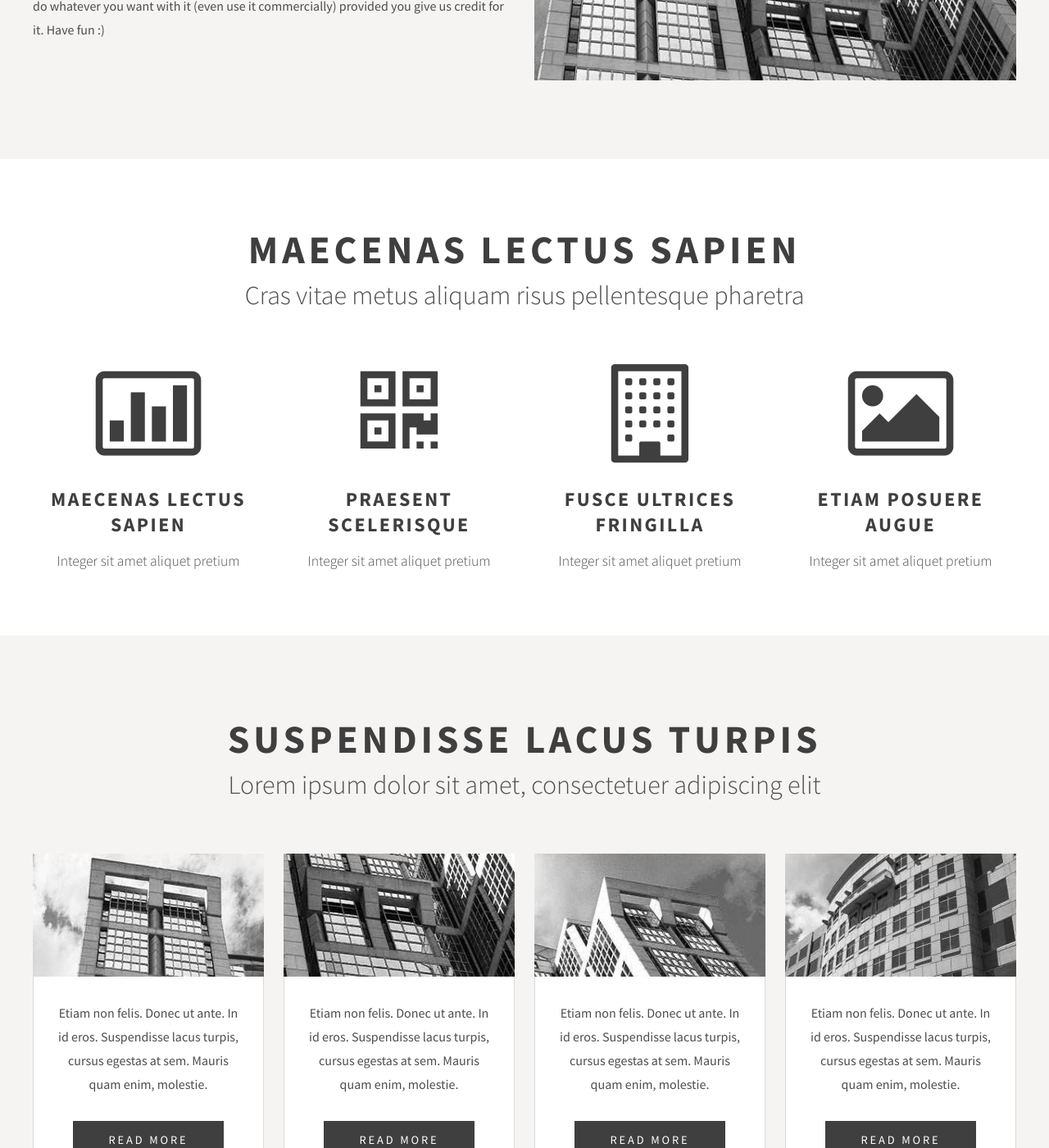
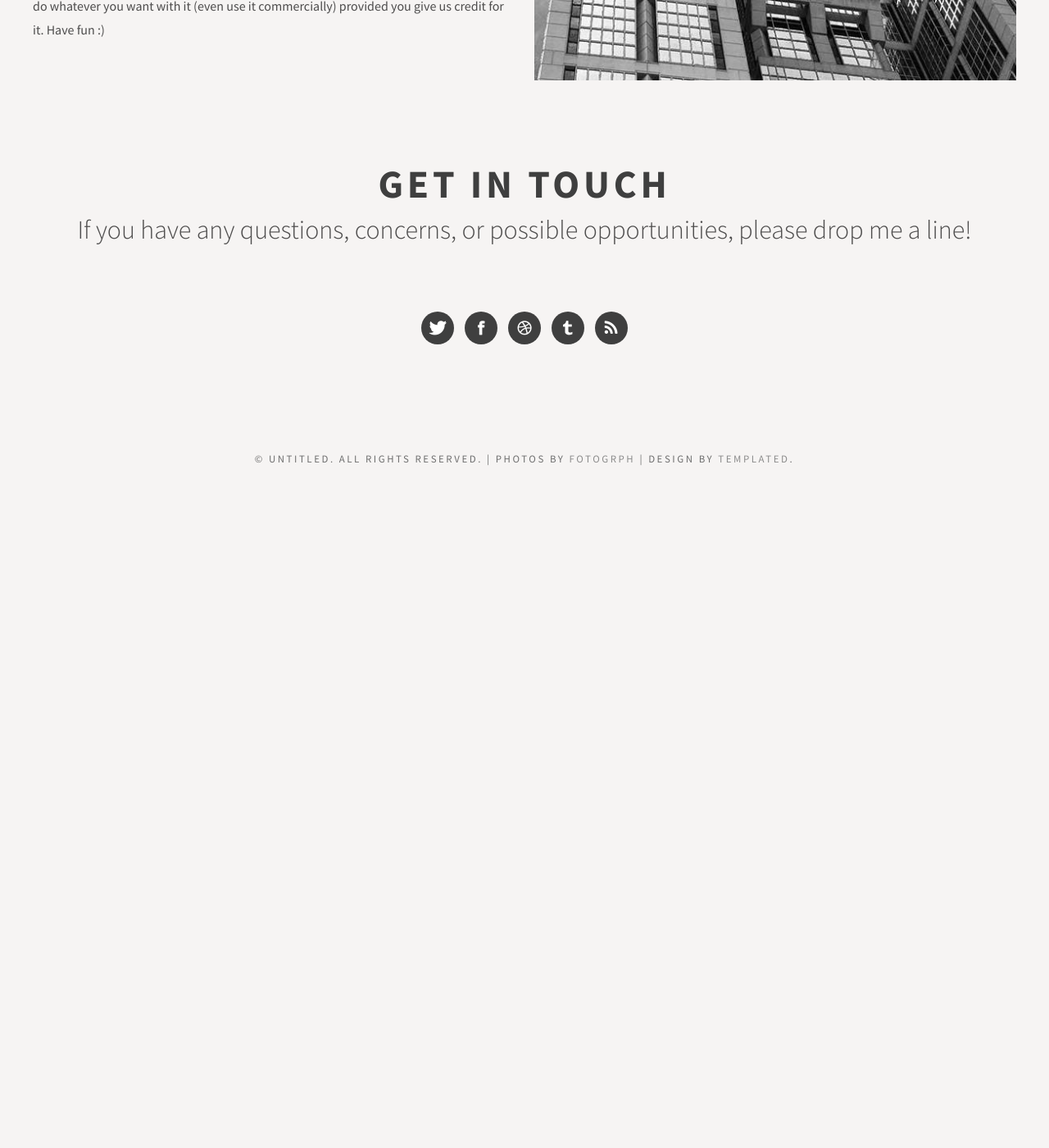
Before and after one commit to amyqiu/amyqiu, a Jekyll site: the page index.html, which Jekyll copies as it is, in a window 1280 px wide and 1400 px high, scrolled down 567 px. Shown: the whole window at 82% size. Built offline with Jekyll 4.4.1, drawn with Linux system fonts in a browser that asks for light colours; after the commit the page ends 1231 px from its top, so only the background shows below that; some of the changed text lies outside the part shown.

Commit message:
Update index.html

```diff
--- a/index.html
+++ b/index.html
@@ -47,82 +47,11 @@ Released   : 20130811
 	</div>
 	<div id="sidebar"><a href="#" class="image image-full"><img src="images/pic05.jpg" alt="" /></a></div>
 </div>
-<div id="featured-wrapper">
-	<div id="featured" class="container">
-		<div class="major">
-			<h2>Maecenas lectus sapien</h2>
-			<span class="byline">Cras vitae metus aliquam risus pellentesque pharetra</span>
-		</div>
-		<div class="column1">
-			<span class="icon icon-bar-chart"></span>
-			<div class="title">
-				<h2>Maecenas lectus sapien</h2>
-				<span class="byline">Integer sit amet aliquet pretium</span>
-			</div>
-		</div>
-		<div class="column2">
-			<span class="icon icon-qrcode"></span>
-			<div class="title">
-				<h2>Praesent scelerisque</h2>
-				<span class="byline">Integer sit amet aliquet pretium</span>
-			</div>
-		</div>
-		<div class="column3">
-			<span class="icon icon-building"></span>
-			<div class="title">
-				<h2>Fusce ultrices fringilla</h2>
-				<span class="byline">Integer sit amet aliquet pretium</span>
-			</div>
-		</div>
-		<div class="column4">
-			<span class="icon icon-picture"></span>
-			<div class="title">
-				<h2>Etiam posuere augue</h2>
-				<span class="byline">Integer sit amet aliquet pretium</span>
-			</div>
-		</div>
-	</div>
-</div>
-<div id="portfolio-wrapper">
-	<div id="portfolio" class="container">
-		<div class="major">
-			<h2>Suspendisse lacus turpis</h2>
-			<span class="byline">Lorem ipsum dolor sit amet, consectetuer adipiscing elit</span>
-		</div>
-		<div class="column1">
-			<a href="#" class="image image-full"><img src="images/pic01.jpg" height="150" alt="" /></a>
-			<div class="box">
-				<p>Etiam non felis. Donec ut ante. In id eros. Suspendisse lacus turpis, cursus egestas at sem. Mauris quam enim, molestie.</p>
-				<a href="#" class="button">Read More</a>
-			</div>
-		</div>
-		<div class="column2">
-			<a href="#" class="image image-full"><img src="images/pic02.jpg" height="150" alt="" /></a>
-			<div class="box">
-				<p>Etiam non felis. Donec ut ante. In id eros. Suspendisse lacus turpis, cursus egestas at sem. Mauris quam enim, molestie.</p>
-				<a href="#" class="button">Read More</a>
-			</div>
-		</div>
-		<div class="column3">
-			<a href="#" class="image image-full"><img src="images/pic03.jpg" height="150" alt="" /></a>
-			<div class="box">
-				<p>Etiam non felis. Donec ut ante. In id eros. Suspendisse lacus turpis, cursus egestas at sem. Mauris quam enim, molestie.</p>
-				<a href="#" class="button">Read More</a>
-			</div>
-		</div>
-		<div class="column4">
-			<a href="#" class="image image-full"><img src="images/pic04.jpg" height="150" alt="" /></a>
-			<div class="box">
-				<p>Etiam non felis. Donec ut ante. In id eros. Suspendisse lacus turpis, cursus egestas at sem. Mauris quam enim, molestie.</p>
-				<a href="#" class="button">Read More</a>
-			</div>
-		</div>
-	</div>
-</div>
+
 <div id="contact" class="container">
 		<div class="major">
 			<h2>Get in touch</h2>
-			<span class="byline">Phasellus nec erat sit amet nibh pellentesque congue</span>
+			<span class="byline">If you have any questions, concerns, or possible opportunities, please drop me a line!</span>
 		</div>
 		<ul class="contact">
 			<li><a href="#" class="icon icon-twitter"><span>Twitter</span></a></li>
```
